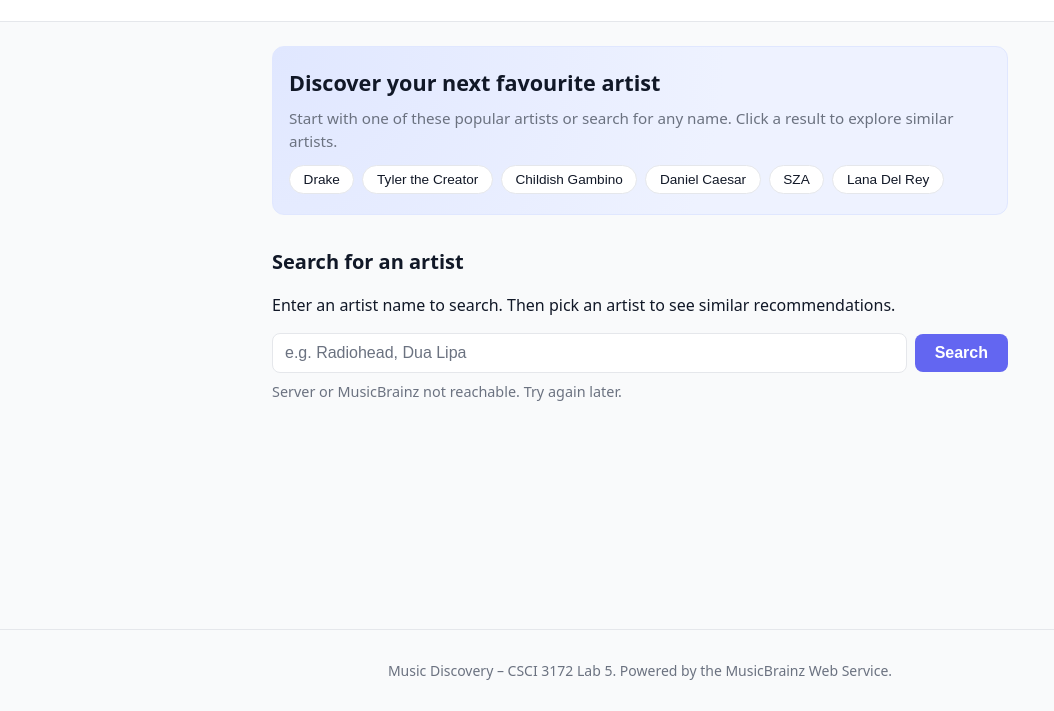
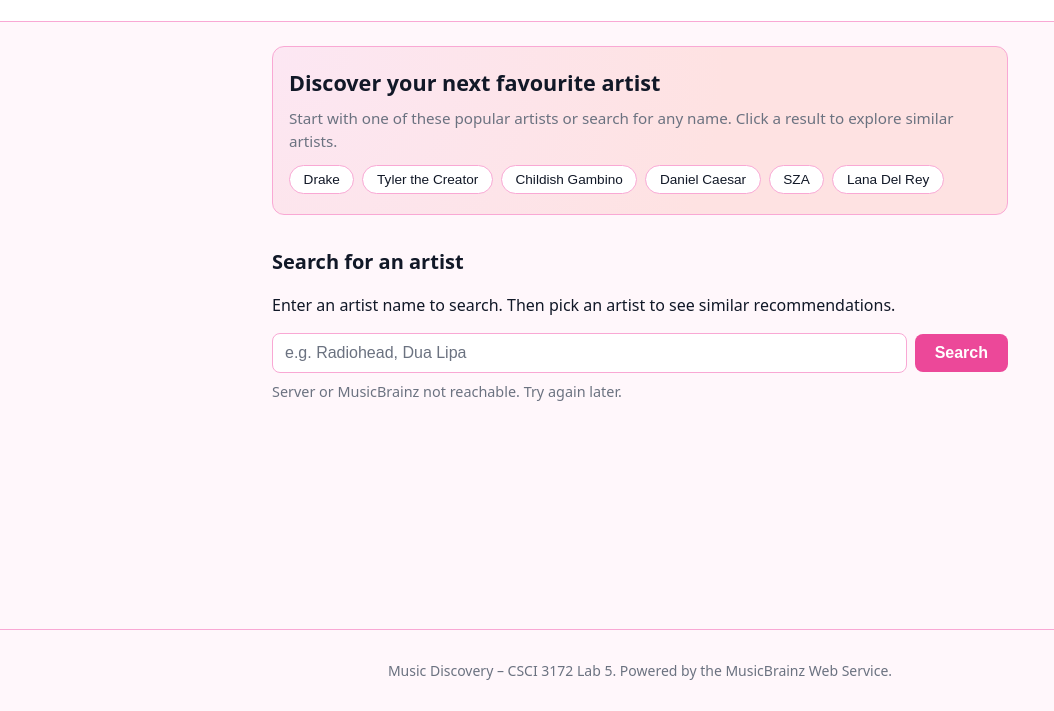
Before and after one commit to ellaskelton/csci3172, a website: page frontend/index.html in a window 1280 px wide. Shown: the part 89-800 px from the top of the page, without its empty margins (0-1054 px from the left). Drawn offline with Linux system fonts and the light colour scheme; no server answers.

Commit message:
pink theme update

```diff
--- a/frontend/css/style.css
+++ b/frontend/css/style.css
@@ -1,14 +1,14 @@
 
 
 :root {
-  --color-bg: #f9fafb;
+  --color-bg: #fff7fb;
   --color-surface: #ffffff;
-  --color-surface-soft: #f3f4f6;
+  --color-surface-soft: #fdf2f8;
   --color-text: #111827;
   --color-text-muted: #6b7280;
-  --color-accent: #6366f1;
-  --color-accent-hover: #4f46e5;
-  --color-border: #e5e7eb;
+  --color-accent: #ec4899;
+  --color-accent-hover: #db2777;
+  --color-border: #f9a8d4;
   --font-sans: system-ui, -apple-system, BlinkMacSystemFont, sans-serif;
 }
 
@@ -70,8 +70,8 @@ section + section {
   margin-bottom: 1.75rem;
   padding: 1.25rem 1rem;
   border-radius: 0.75rem;
-  background: radial-gradient(circle at top left, #e0e7ff, #eef2ff 60%);
-  border: 1px solid #e0e7ff;
+  background: radial-gradient(circle at top left, #fce7f3, #fee2e2 60%);
+  border: 1px solid #f9a8d4;
 }
 
 #hero h2 {
@@ -95,7 +95,7 @@ section + section {
 .quick-pick {
   padding: 0.4rem 0.85rem;
   border-radius: 999px;
-  border: 1px solid #e5e7eb;
+  border: 1px solid #f9a8d4;
   background: #ffffff;
   color: var(--color-text);
   font-size: 0.85rem;
@@ -104,7 +104,7 @@ section + section {
 
 .quick-pick:hover {
   border-color: var(--color-accent);
-  background: #eef2ff;
+  background: #fdf2f8;
 }
 
 .quick-pick:focus-visible {
```
